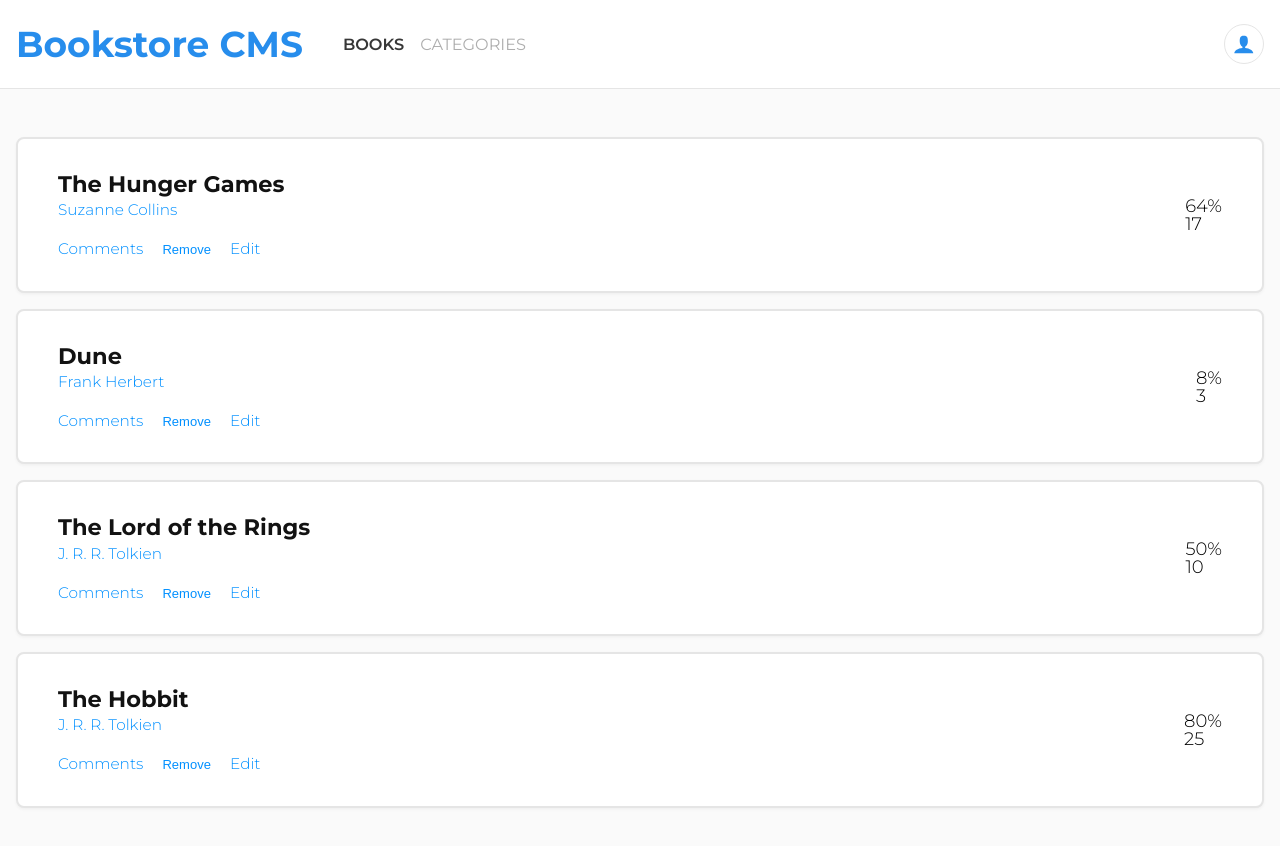
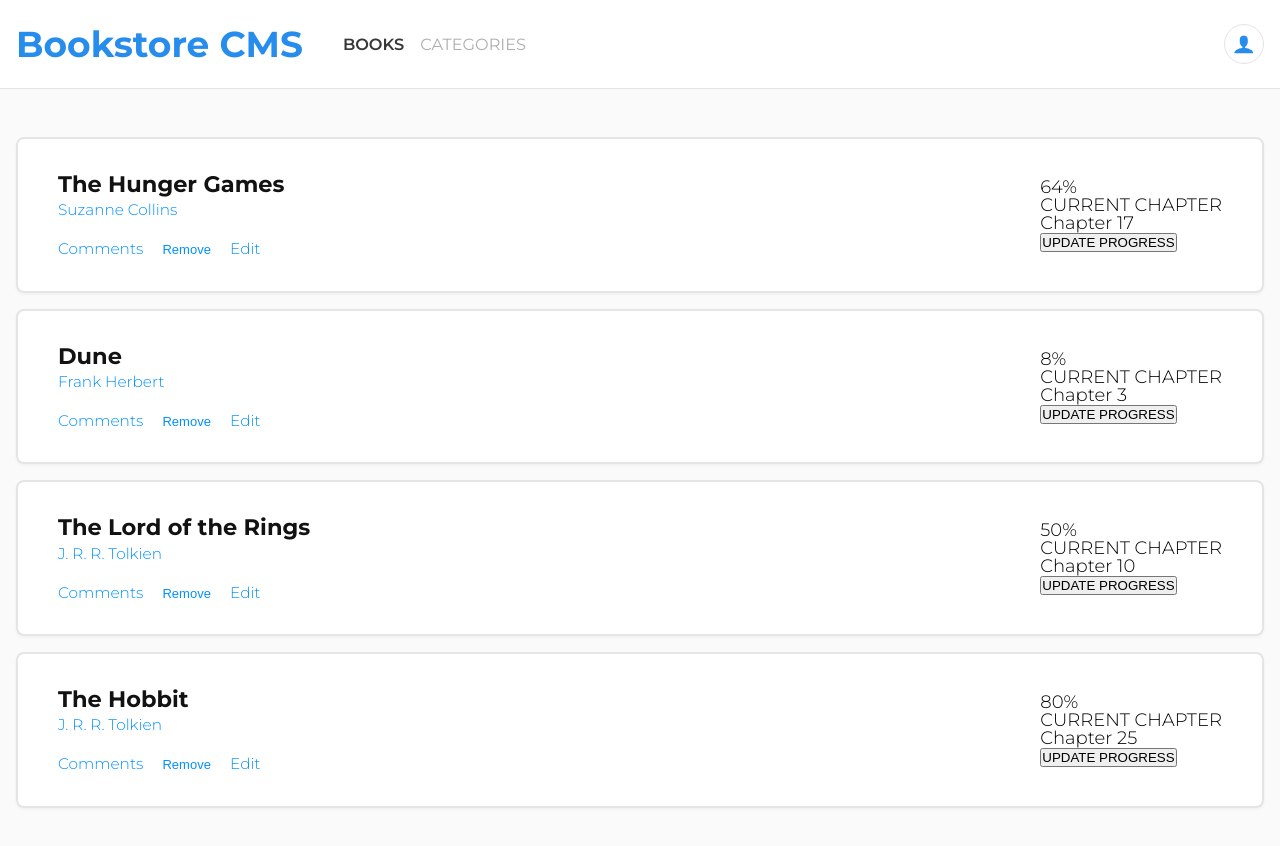
Before and after one commit to NitBravoA92/bookstore, a React (Create React App) app: page / in a window 1280 px wide. Shown: the top 846 px of the page. Built offline with nearby package versions, Linux system fonts and the light colour scheme.

Commit message:
Refactor the Book chapter section to display full information of the chapters

```diff
--- a/src/components/BookChapters.jsx
+++ b/src/components/BookChapters.jsx
@@ -3,7 +3,15 @@
 const BookChapters = ({ chapterInfo }) => (
   <div className="book-chapters-info">
     <div className="book-progress">{chapterInfo.completed}</div>
-    <div className="book-chapters">{chapterInfo.chapter}</div>
+    <div className="book-chapters">
+      <p className="book-current-chapter">CURRENT CHAPTER</p>
+      <p className="book-chapters-count">
+        Chapter
+        {' '}
+        {chapterInfo.chapter}
+      </p>
+      <button type="button" className="book-update-progress">UPDATE PROGRESS</button>
+    </div>
   </div>
 );
 
```
